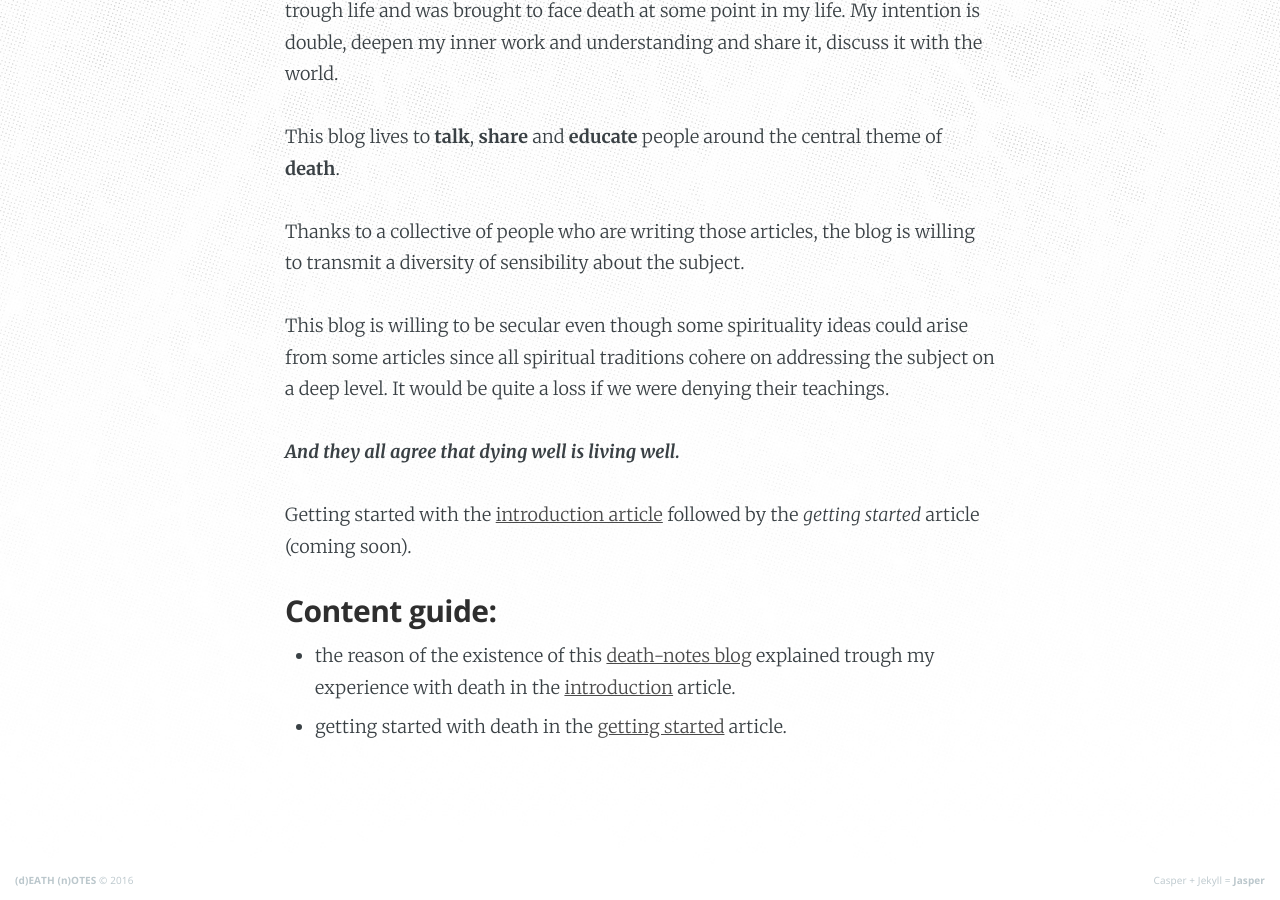
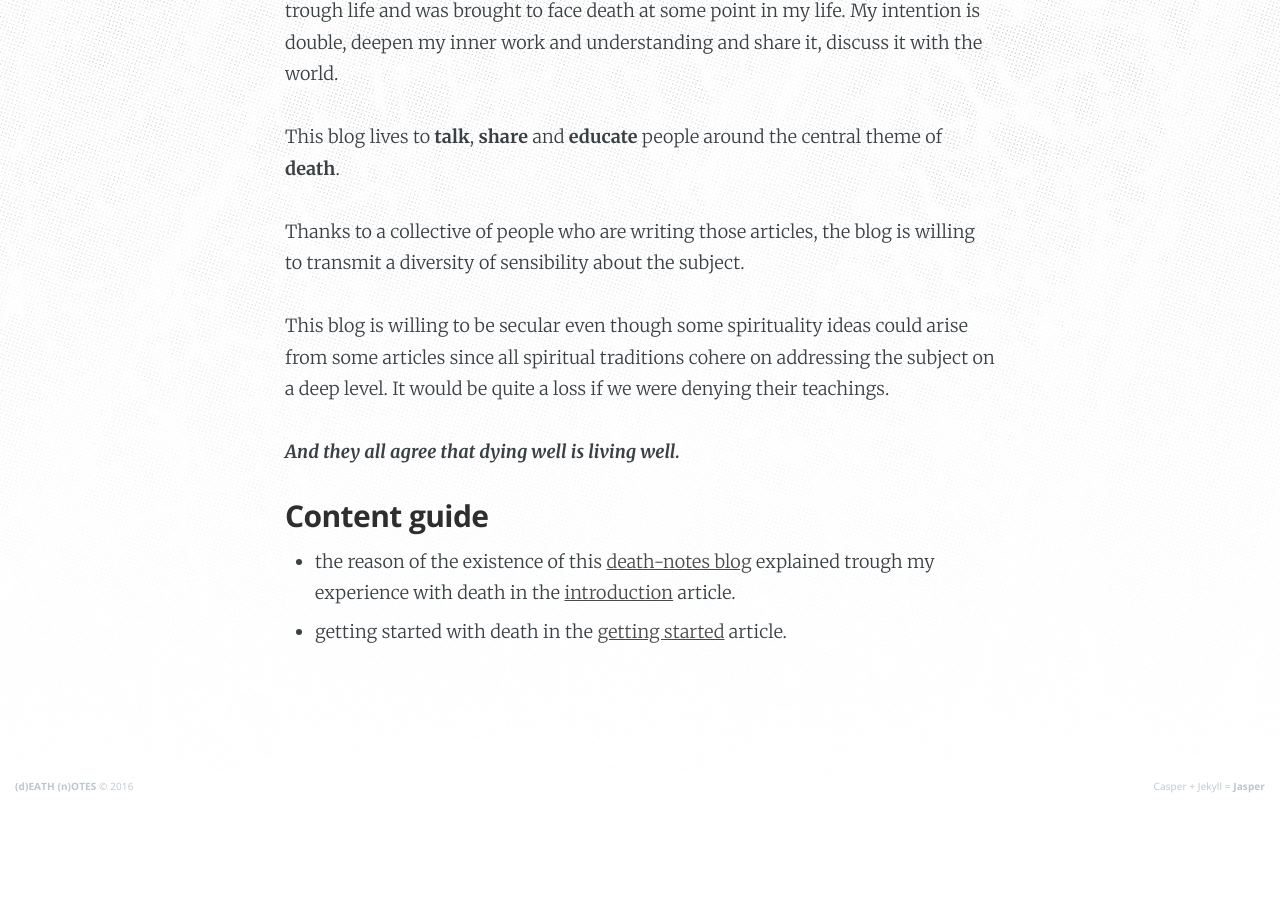
Before and after one commit to chrisvidal/death-notes, a Jekyll site: the page built from _pages/about.md, in a window 1280 px wide and 900 px high, scrolled down 678 px. Built offline with Jekyll 4.4.1, drawn with Linux system fonts in a browser that asks for light colours; after the commit the page ends 1483 px from its top, so only the background shows below that.

Commit message:
about updaed

```diff
--- a/_pages/about.md
+++ b/_pages/about.md
@@ -26,10 +26,8 @@ This blog is willing to be secular even though some spirituality  ideas could ar
 
 ***And they all agree that dying well is living well.***
 
-Getting started with the [introduction article](/introduction) followed by the *getting started* article (coming soon).
 
-
-### Content guide:
+### Content guide
 
 - the reason of the existence of this [death-notes blog](/) explained trough my experience with death in the [introduction](/introduction) article.
 - getting started with death in the [getting started](/getting-started) article.
```
